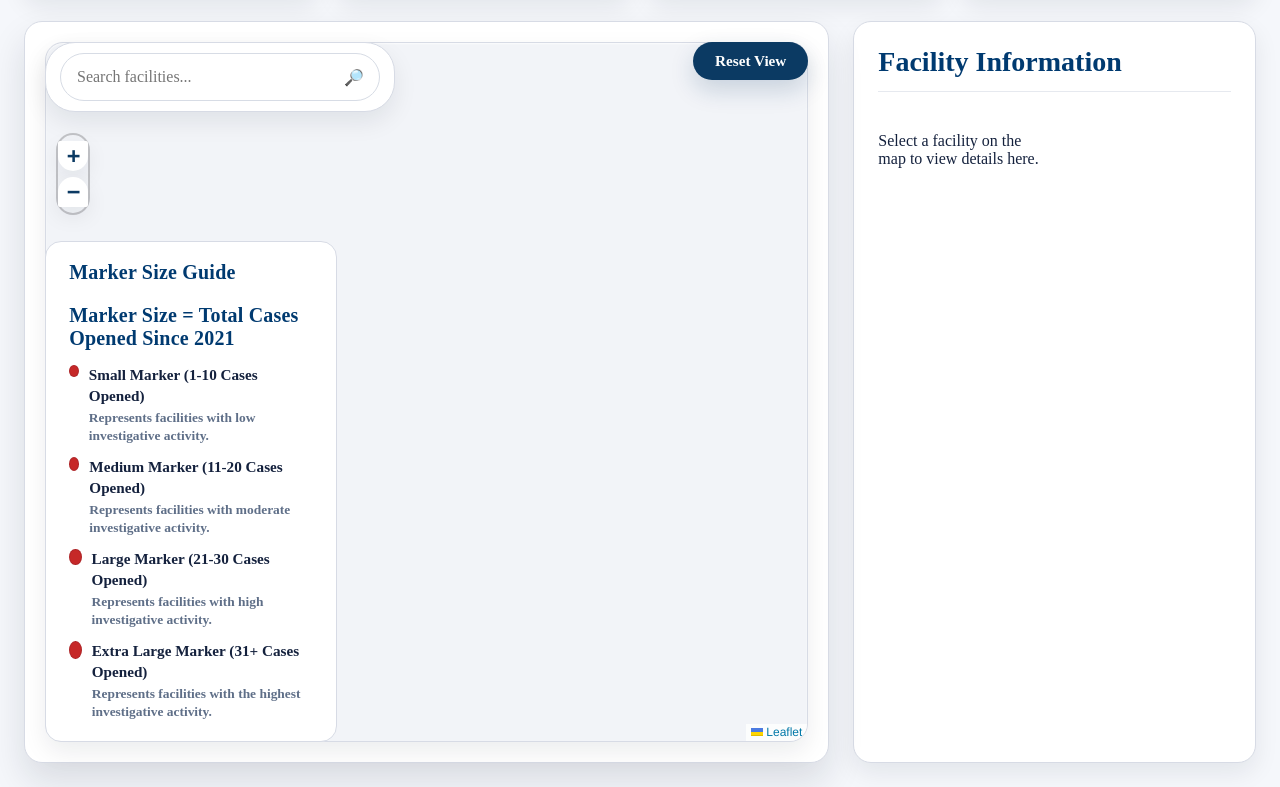
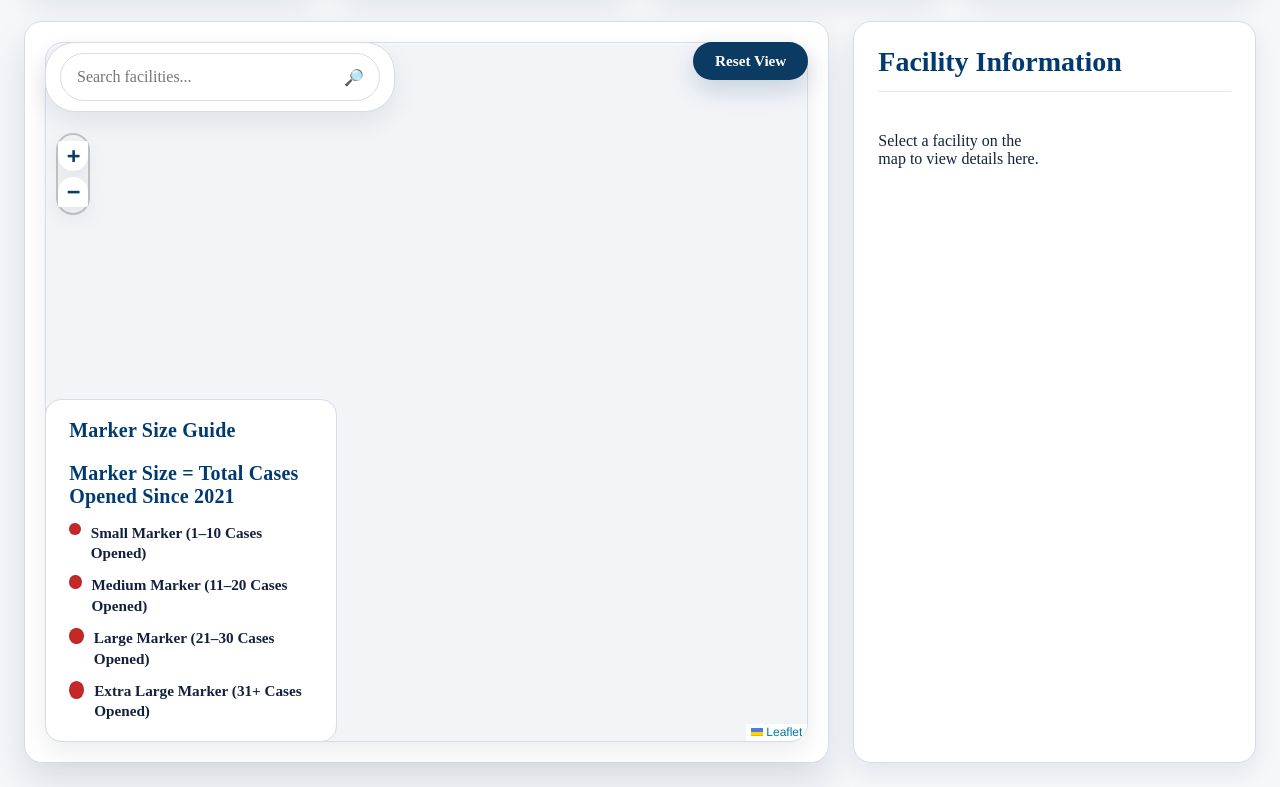
Before and after one commit to mdroot7282/dhs-investigations-dashboard, a website: page index.html in a window 1280 px wide. Shown: the part 425-1212 px from the top of the page. Drawn offline with nearby package versions, Linux system fonts and the light colour scheme; no server answers.

Commit message:
Finalize presentation updates and simplify marker size guide

```diff
--- a/index.html
+++ b/index.html
@@ -101,29 +101,25 @@
                 <div class="legendRange">
                     <span class="legendPin legendPinSm" aria-hidden="true"></span>
                     <div class="legendRangeText">
-                        <div class="legendRangeLabel">Small Marker (1-10 Cases Opened)</div>
-                        <div class="legendRangeDesc">Represents facilities with low investigative activity.</div>
+                        <div class="legendRangeLabel">Small Marker (1–10 Cases Opened)</div>
                     </div>
                 </div>
                 <div class="legendRange">
                     <span class="legendPin legendPinMd" aria-hidden="true"></span>
                     <div class="legendRangeText">
-                        <div class="legendRangeLabel">Medium Marker (11-20 Cases Opened)</div>
-                        <div class="legendRangeDesc">Represents facilities with moderate investigative activity.</div>
+                        <div class="legendRangeLabel">Medium Marker (11–20 Cases Opened)</div>
                     </div>
                 </div>
                 <div class="legendRange">
                     <span class="legendPin legendPinLg" aria-hidden="true"></span>
                     <div class="legendRangeText">
-                        <div class="legendRangeLabel">Large Marker (21-30 Cases Opened)</div>
-                        <div class="legendRangeDesc">Represents facilities with high investigative activity.</div>
+                        <div class="legendRangeLabel">Large Marker (21–30 Cases Opened)</div>
                     </div>
                 </div>
                 <div class="legendRange">
                     <span class="legendPin legendPinXl" aria-hidden="true"></span>
                     <div class="legendRangeText">
                         <div class="legendRangeLabel">Extra Large Marker (31+ Cases Opened)</div>
-                        <div class="legendRangeDesc">Represents facilities with the highest investigative activity.</div>
                     </div>
                 </div>
             </div>
```
